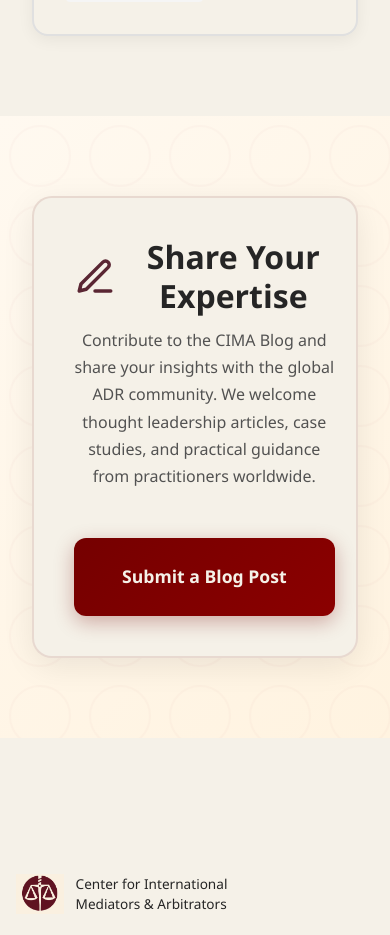
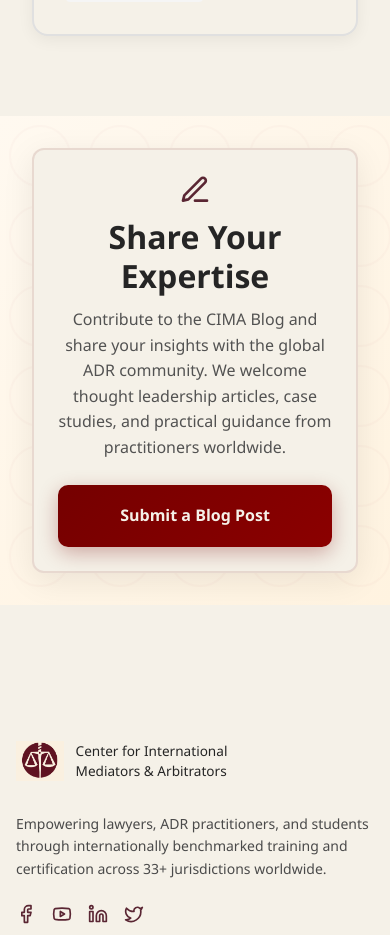
Before and after one commit to noblex1/cima_o, a React (Vite) app: page /blog in a window 390 px wide. Shown: the part 3472-4407 px from the top of the page. Built offline with nearby package versions, Linux system fonts and the light colour scheme.

Commit message:
Add local dev mode handling for blog submission and improve mobile responsiveness

```diff
--- a/src/pages/Blog.css
+++ b/src/pages/Blog.css
@@ -528,10 +528,15 @@
 
 /* Responsive adjustments for CTA */
 @media (max-width: 968px) {
+  .submit-blog-cta {
+    padding: 3rem 0;
+  }
+
   .cta-content {
     grid-template-columns: 1fr;
     text-align: center;
-    padding: 2.5rem;
+    padding: 2rem;
+    gap: 2rem;
   }
 
   .cta-text {
@@ -539,12 +544,15 @@
   }
 
   .cta-text h2 {
-    font-size: 2.25rem;
+    font-size: 2rem;
     justify-content: center;
+    flex-direction: column;
+    gap: 1rem;
   }
 
   .cta-text p {
     max-width: 100%;
+    font-size: 1.05rem;
   }
 
   .cta-button-wrapper {
@@ -553,7 +561,41 @@
 
   .btn-submit-blog {
     width: 100%;
-    max-width: 320px;
+    max-width: 100%;
+    padding: 1.25rem 2rem;
+  }
+}
+
+@media (max-width: 640px) {
+  .submit-blog-cta {
+    padding: 2rem 0;
+  }
+
+  .cta-content {
+    padding: 1.5rem;
+    gap: 1.5rem;
+    border-radius: 12px;
+  }
+
+  .cta-text h2 {
+    font-size: 1.75rem;
+    gap: 0.75rem;
+  }
+
+  .cta-icon {
+    width: 32px;
+    height: 32px;
+  }
+
+  .cta-text p {
+    font-size: 1rem;
+    line-height: 1.6;
+  }
+
+  .btn-submit-blog {
+    padding: 1.1rem 1.5rem;
+    font-size: 1rem;
+    border-radius: 10px;
   }
 }
 
--- a/src/pages/SubmitBlog.jsx
+++ b/src/pages/SubmitBlog.jsx
@@ -73,8 +73,9 @@
       // Handle image upload if present
       let featuredImageUrl = null
       if (formData.featuredImage) {
-        // For now, use the preview - in production you'd upload to cloud storage
-        featuredImageUrl = imagePreview
+        // For now, use a default image URL
+        // In production, you'd upload to cloud storage like Cloudinary
+        featuredImageUrl = imagePreview || 'https://images.unsplash.com/photo-1589829545856-d10d557cf95f?q=80&w=2070'
       }
 
       // Prepare submission data
@@ -91,7 +92,18 @@
         featuredImageUrl: featuredImageUrl
       }
 
-      // Submit to API
+      // Check if we're in development mode
+      const isDevelopment = window.location.hostname === 'localhost' || window.location.hostname === '127.0.0.1'
+
+      if (isDevelopment) {
+        // In development, show a success message with instructions
+        console.log('Blog post data (for development):', submissionData)
+        alert('⚠️ LOCAL DEVELOPMENT MODE\n\nThe blog submission API only works on the live website (Vercel).\n\nTo test this feature, please:\n1. Push your code to GitHub\n2. Let Vercel deploy\n3. Test on the live site: www.thecima.org/blog/submit\n\nYour form data has been logged to the console.')
+        setIsSubmitting(false)
+        return
+      }
+
+      // Submit to API (only works in production on Vercel)
       const response = await fetch('/api/submit-blog', {
         method: 'POST',
         headers: {
@@ -128,7 +140,7 @@
       }
     } catch (error) {
       console.error('Error submitting blog:', error)
-      alert('Failed to submit your blog post. Please try again or contact support.')
+      alert('Failed to submit your blog post. Please try again or contact support.\n\nError: ' + error.message)
       setIsSubmitting(false)
     }
   }
```
Also changed, not shown: 1 other file (tests, documents, lock files or other folders).
